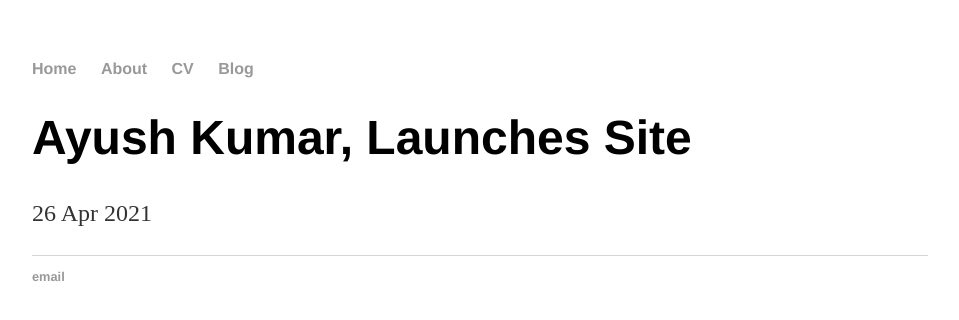
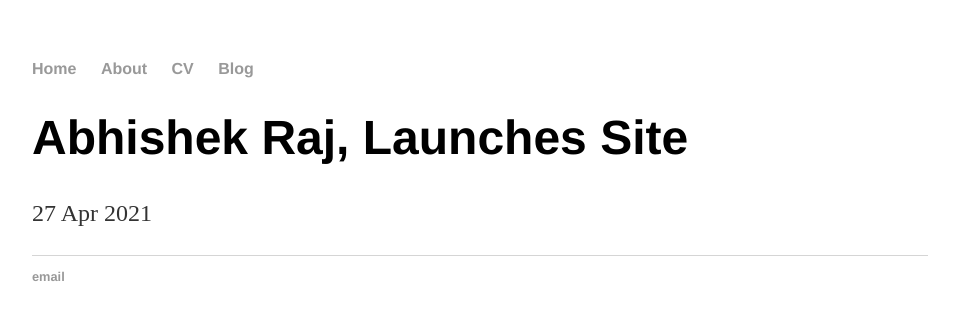
Before and after one commit to AbhishekRaj-12345/AbhishekRaj-12345.github.io, a Jekyll site: the page built from _posts/2021-04-26-ayush.md, in a window 1280 px wide. Shown: the top 320 px of the page, without its empty margins (160-1119 px from the left). Built offline with Jekyll 4.4.1, drawn with Linux system fonts in a browser that asks for light colours.

Commit message:
Update 2021-04-26-ayush.md

```diff
--- a/_posts/2021-04-26-ayush.md
+++ b/_posts/2021-04-26-ayush.md
@@ -1,5 +1,5 @@
 ---
 layout: post
-title: "Ayush Kumar, Launches Site"
-date: 2021-04-26
+title: "Abhishek Raj, Launches Site"
+date: 2021-04-27
 ---
```
